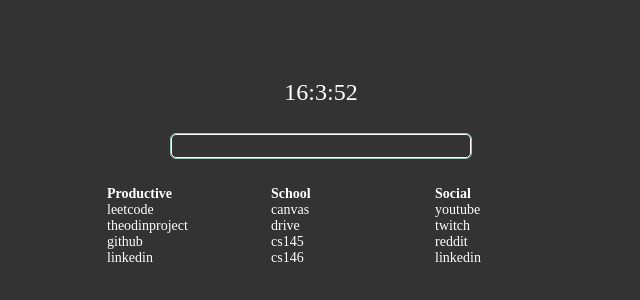
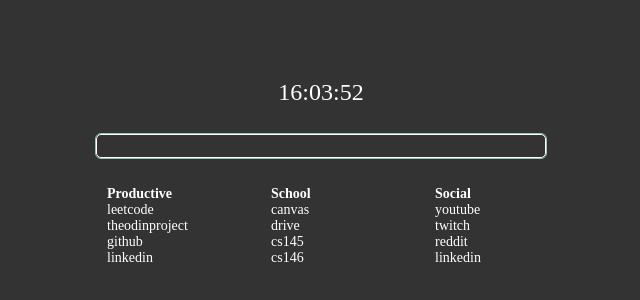
Before and after one commit to marcocanto/startpage, a website: page index.html in a window 1280 px wide. Shown: the part 164-464 px from the top of the page, without its empty margins (319-959 px from the left). Drawn offline with Linux system fonts and the light colour scheme.

```diff
--- a/index.html
+++ b/index.html
@@ -5,7 +5,7 @@
     <meta charset="UTF-8" />
     <meta http-equiv="X-UA-Compatible" content="IE=edge" />
     <meta name="viewport" content="width=device-width, initial-scale=1.0" />
-    <title>startpage</title>
+    <title>New tab</title>
     <link rel="stylesheet" href="output.css" />
     <script src="script.js" defer></script>
 </head>
--- a/input.css
+++ b/input.css
@@ -36,7 +36,7 @@
 }
 
 #search {
-    width: 300px;
+    width: 450px;
     padding: 3px 5px;
     border-radius: 5px;
     background: transparent;
--- a/script.js
+++ b/script.js
@@ -3,7 +3,7 @@
 	var time =
 		today.getHours() +
 		':' +
-		today.getMinutes() +
+		('0' + today.getMinutes()).slice(-2) +
 		':' +
 		('0' + today.getSeconds()).slice(-2);
 	document.getElementById('currentTime').innerHTML = time;
```
Also changed, not shown: output.css.
